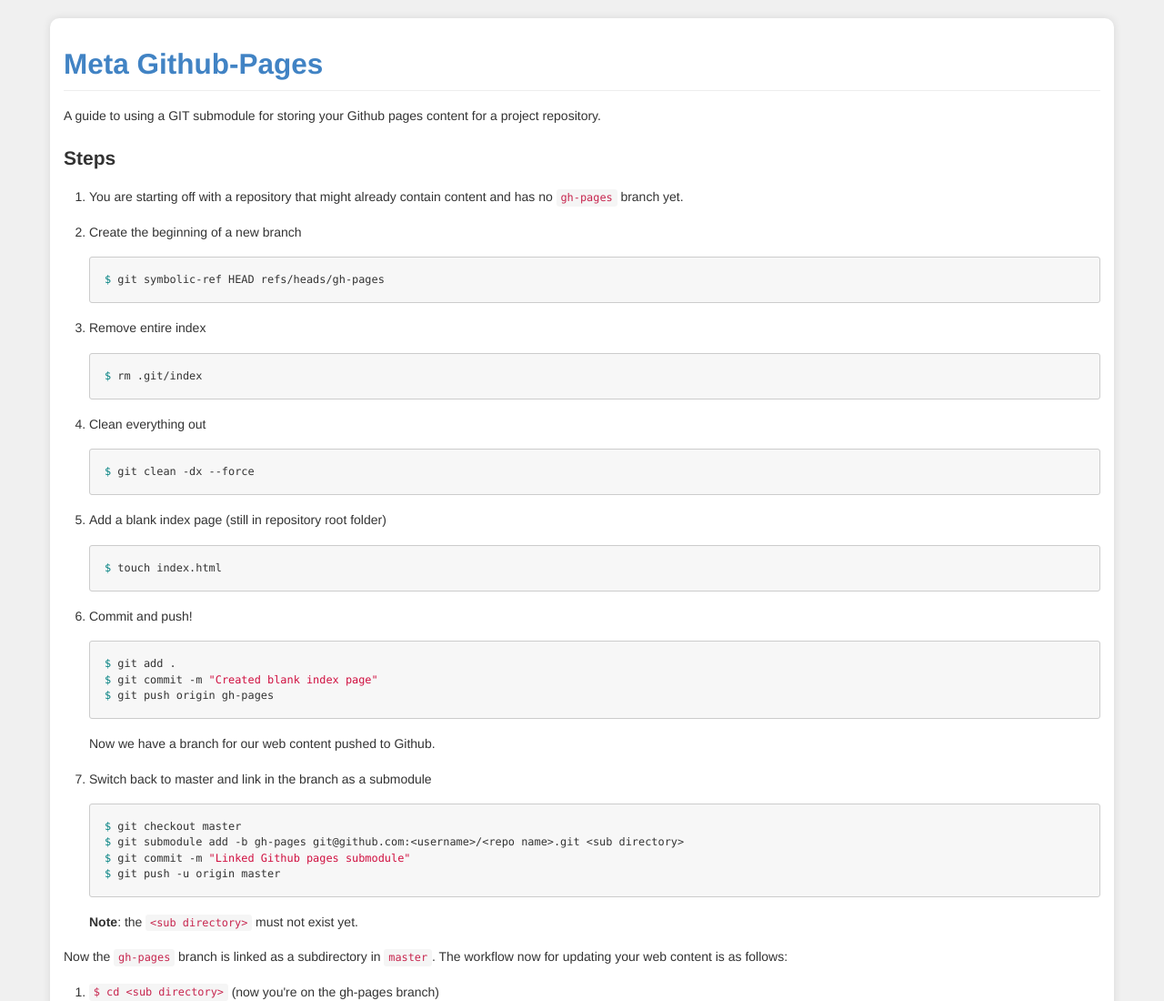
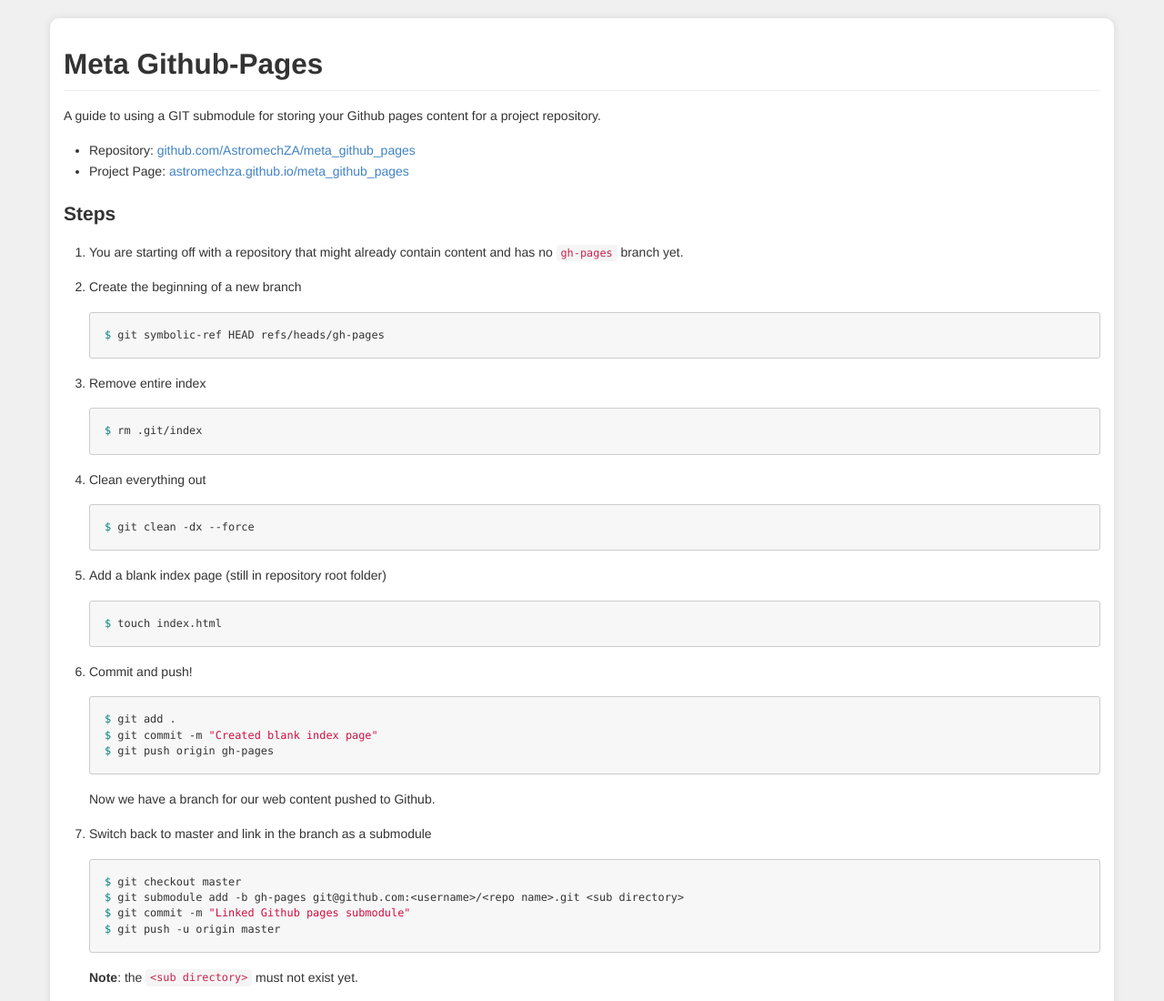
Before and after one commit to AstromechZA/meta_github_pages, a plain HTML site: page index.html in a window 1280 px wide. Shown: the top 1100 px of the page at 91% size. Drawn offline with Linux system fonts and the light colour scheme.

Commit message:
added links at the top of the page

```diff
--- a/index.html
+++ b/index.html
@@ -8,9 +8,14 @@
     </head>
     <body class="markdown-body">
         <div class="container">
-            <h1><a href="http://github.com/AstromechZA/meta_github_pages">Meta Github-Pages</a></h1>
+            <h1>Meta Github-Pages</h1>
 
 <p>A guide to using a GIT submodule for storing your Github pages content for a project repository.</p>
+
+<ul>
+<li>Repository: <a href="http://github.com/AstromechZA/meta_github_pages">github.com/AstromechZA/meta_github_pages</a></li>
+<li>Project Page: <a href="http://astromechza.github.io/meta_github_pages">astromechza.github.io/meta_github_pages</a></li>
+</ul>
 
 <h3>Steps</h3>
 
```
